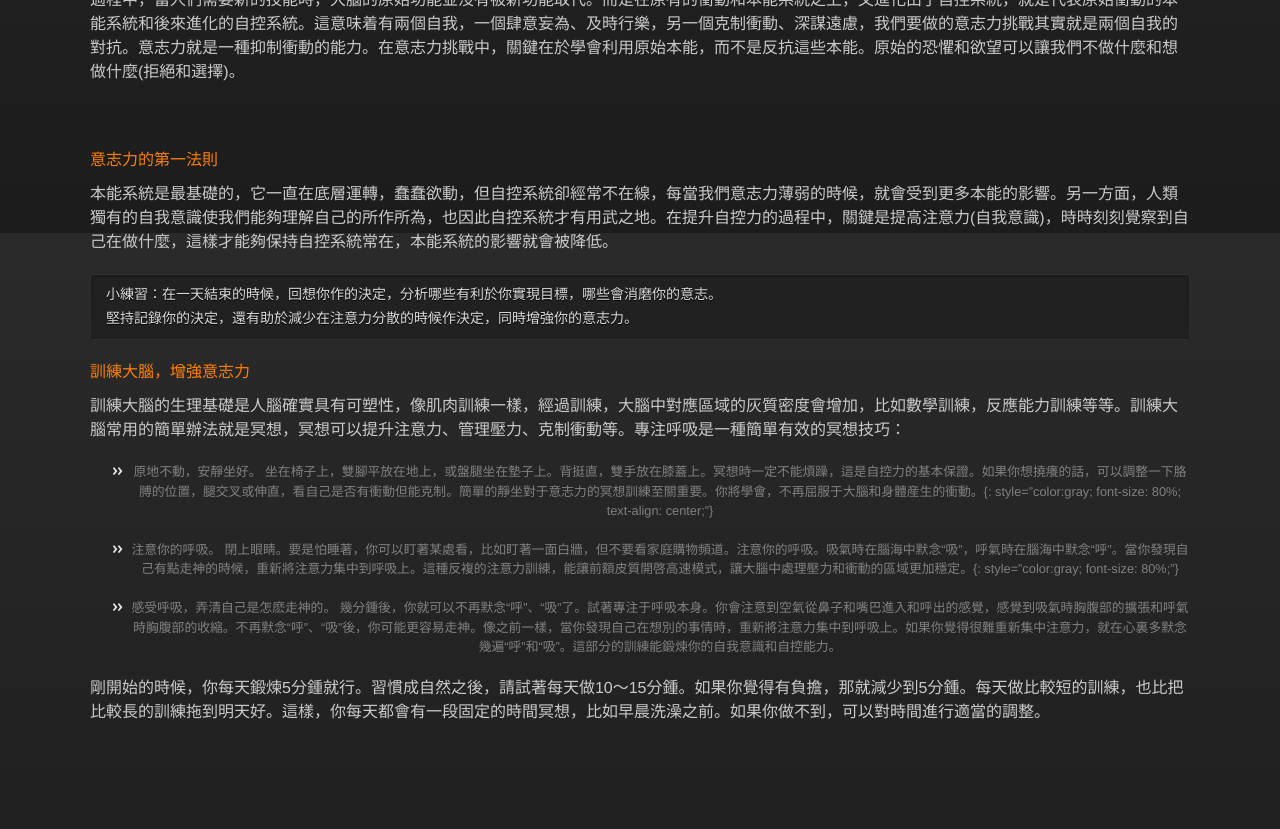
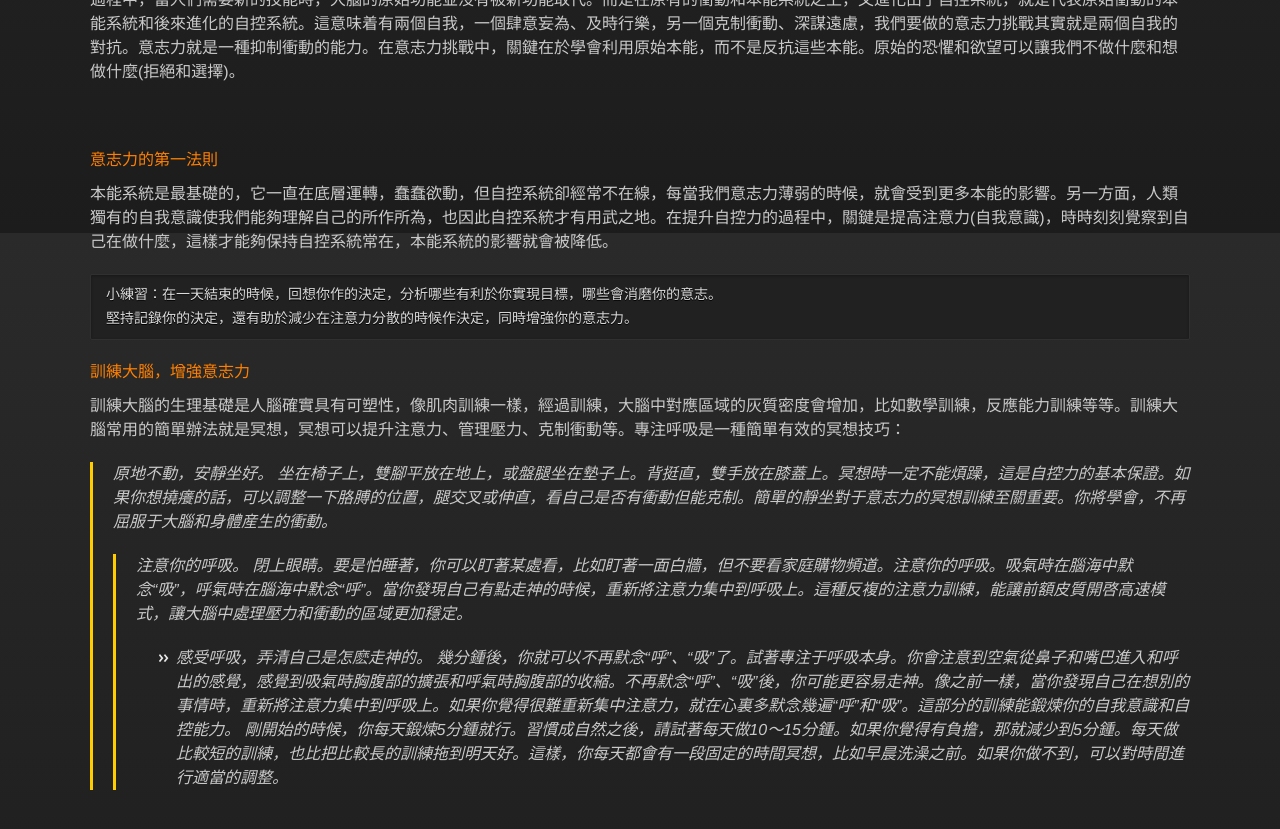
Before and after one commit to kexinerchen/kexinerchen.github.io, a Jekyll site: the page built from _posts/2021-11-21-willpower.md, in a window 1280 px wide and 900 px high, scrolled down 667 px. Shown: the top 829 px of the window. Built offline with Jekyll 4.4.1, drawn with Linux system fonts in a browser that asks for light colours; some web fonts are replaced.

Commit message:
Update 2021-11-21-willpower.md

```diff
--- a/_posts/2021-11-21-willpower.md
+++ b/_posts/2021-11-21-willpower.md
@@ -34,13 +34,11 @@ author: Kexiner
 #### 訓練大腦，增強意志力
 訓練大腦的生理基礎是人腦確實具有可塑性，像肌肉訓練一樣，經過訓練，大腦中對應區域的灰質密度會增加，比如數學訓練，反應能力訓練等等。訓練大腦常用的簡單辦法就是冥想，冥想可以提升注意力、管理壓力、克制衝動等。專注呼吸是一種簡單有效的冥想技巧：
 
-- 原地不動，安靜坐好。
-坐在椅子上，雙腳平放在地上，或盤腿坐在墊子上。背挺直，雙手放在膝蓋上。冥想時一定不能煩躁，這是自控力的基本保證。如果你想撓癢的話，可以調整一下胳膊的位置，腿交叉或伸直，看自己是否有衝動但能克制。簡單的靜坐對于意志力的冥想訓練至關重要。你將學會，不再屈服于大腦和身體産生的衝動。{: style="color:gray; font-size: 80%; text-align: center;"}
-
-* 注意你的呼吸。
-閉上眼睛。要是怕睡著，你可以盯著某處看，比如盯著一面白牆，但不要看家庭購物頻道。注意你的呼吸。吸氣時在腦海中默念“吸”，呼氣時在腦海中默念“呼”。當你發現自己有點走神的時候，重新將注意力集中到呼吸上。這種反複的注意力訓練，能讓前額皮質開啓高速模式，讓大腦中處理壓力和衝動的區域更加穩定。{: style="color:gray; font-size: 80%;"}
-
-+ 感受呼吸，弄清自己是怎麽走神的。
+> 原地不動，安靜坐好。
+坐在椅子上，雙腳平放在地上，或盤腿坐在墊子上。背挺直，雙手放在膝蓋上。冥想時一定不能煩躁，這是自控力的基本保證。如果你想撓癢的話，可以調整一下胳膊的位置，腿交叉或伸直，看自己是否有衝動但能克制。簡單的靜坐對于意志力的冥想訓練至關重要。你將學會，不再屈服于大腦和身體産生的衝動。
+>> 注意你的呼吸。
+閉上眼睛。要是怕睡著，你可以盯著某處看，比如盯著一面白牆，但不要看家庭購物頻道。注意你的呼吸。吸氣時在腦海中默念“吸”，呼氣時在腦海中默念“呼”。當你發現自己有點走神的時候，重新將注意力集中到呼吸上。這種反複的注意力訓練，能讓前額皮質開啓高速模式，讓大腦中處理壓力和衝動的區域更加穩定。
+- 感受呼吸，弄清自己是怎麽走神的。
 幾分鍾後，你就可以不再默念“呼”、“吸”了。試著專注于呼吸本身。你會注意到空氣從鼻子和嘴巴進入和呼出的感覺，感覺到吸氣時胸腹部的擴張和呼氣時胸腹部的收縮。不再默念“呼”、“吸”後，你可能更容易走神。像之前一樣，當你發現自己在想別的事情時，重新將注意力集中到呼吸上。如果你覺得很難重新集中注意力，就在心裏多默念幾遍“呼”和“吸”。這部分的訓練能鍛煉你的自我意識和自控能力。
-{: style="color:gray; font-size: 80%; text-align: center;"}
 剛開始的時候，你每天鍛煉5分鍾就行。習慣成自然之後，請試著每天做10～15分鍾。如果你覺得有負擔，那就減少到5分鍾。每天做比較短的訓練，也比把比較長的訓練拖到明天好。這樣，你每天都會有一段固定的時間冥想，比如早晨洗澡之前。如果你做不到，可以對時間進行適當的調整。
+{:font-size: 90%;"}
```
